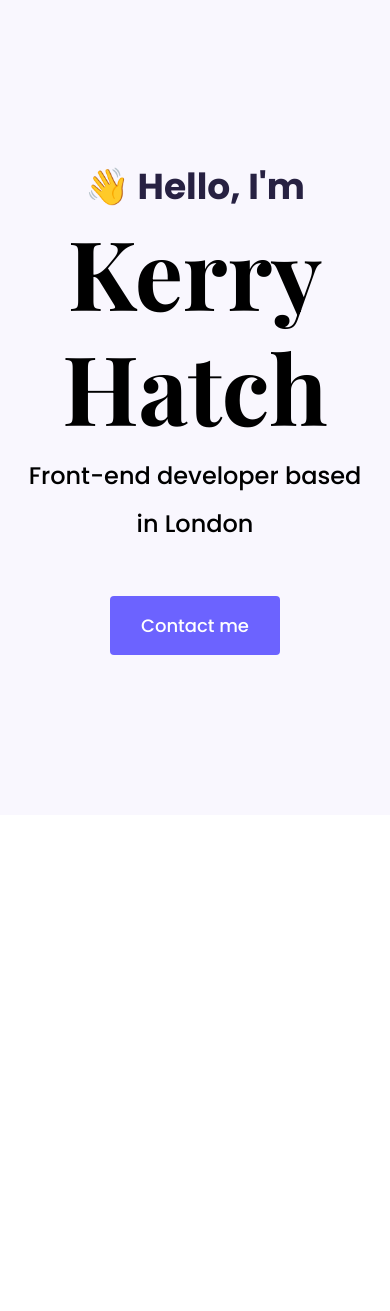
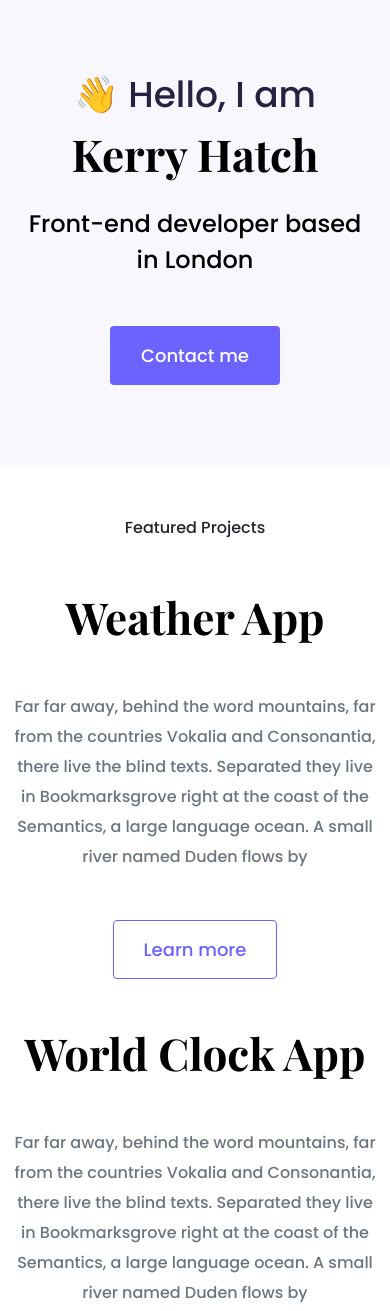
Before and after one commit to Hatchk/portfolio-project, a plain HTML site: page index.html in a window 390 px wide. Shown: the top 1311 px of the page. Before the commit the page ends 844 px from the top, so only its background shows below. Drawn offline with nearby package versions, Linux system fonts and the light colour scheme.

Commit message:
Integrated design and added images

```diff
--- a/index.html
+++ b/index.html
@@ -4,7 +4,7 @@
     <meta charset="UTF-8" />
     <meta http-equiv="X-UA-Compatible" content="IE=edge" />
     <meta name="viewport" content="width=device-width, initial-scale=1.0" />
-    <title>Document</title>
+    <title>SheCodes Portfolio</title>
 
     <link
       href="https://cdn.jsdelivr.net/npm/bootstrap@5.0.0-beta2/dist/css/bootstrap.min.css"
@@ -31,12 +31,66 @@
   </head>
   <body>
     <div class="hero">
-      <p>👋 Hello, I'm</p>
+      <p>👋 Hello, I am</p>
       <h1>Kerry Hatch</h1>
       <h2 class="mb-5">Front-end developer based in London</h2>
       <div>
         <a href="#" class="btn btn-branding">Contact me</a>
       </div>
     </div>
+    <p class="text-center m-5">Featured Projects</p>
+    <div class="container">
+      <div class="row mb-5">
+        <div class="col d-none d-lg-block">
+          <img src="images/weather.png" class="img-fluid" alt="" />
+        </div>
+        <div class="col">
+          <div class="project-desciption">
+            <h2 class="mb-5">Weather App</h2>
+            <p class="mb-5 text-muted">
+              Far far away, behind the word mountains, far from the countries
+              Vokalia and Consonantia, there live the blind texts. Separated
+              they live in Bookmarksgrove right at the coast of the Semantics, a
+              large language ocean. A small river named Duden flows by
+            </p>
+            <a href="" class="btn btn-branding-outline"> Learn more </a>
+          </div>
+        </div>
+      </div>
+      <div class="row mb-5">
+        <div class="col">
+          <div class="project-desciption">
+            <h2 class="mb-5">World Clock App</h2>
+            <p class="mb-5 text-muted">
+              Far far away, behind the word mountains, far from the countries
+              Vokalia and Consonantia, there live the blind texts. Separated
+              they live in Bookmarksgrove right at the coast of the Semantics, a
+              large language ocean. A small river named Duden flows by
+            </p>
+            <a href="" class="btn btn-branding-outline"> Learn more </a>
+          </div>
+        </div>
+        <div class="col d-none d-lg-block">
+          <img src="images/world-clock.png" class="img-fluid" alt="" />
+        </div>
+      </div>
+      <div class="row">
+        <div class="col d-none d-lg-block">
+          <img src="images/ai-poem-generator.png" class="img-fluid" alt="" />
+        </div>
+        <div class="col">
+          <div class="project-desciption">
+            <h2 class="mb-5">AI Poem Generator App</h2>
+            <p class="mb-5 text-muted">
+              Far far away, behind the word mountains, far from the countries
+              Vokalia and Consonantia, there live the blind texts. Separated
+              they live in Bookmarksgrove right at the coast of the Semantics, a
+              large language ocean. A small river named Duden flows by
+            </p>
+            <a href="" class="btn btn-branding-outline"> Learn more </a>
+          </div>
+        </div>
+      </div>
+    </div>
   </body>
 </html>
--- a/styles/portfolio.css
+++ b/styles/portfolio.css
@@ -22,10 +22,17 @@ h6 {
 
 h1 {
   font-size: 96px;
+  line-height: 1.5;
+}
+
+h2 {
+  font-size: 64px;
 }
 
 p {
   font-weight: normal;
+  font-size: 16px;
+  line-height: 30px;
 }
 
 .hero {
@@ -36,7 +43,7 @@ p {
 
 .hero p {
   font-size: 36px;
-  font-weight: bold;
+  font-weight: normal;
   margin: 0;
   color: #272142;
 }
@@ -44,7 +51,7 @@ p {
 .hero h2 {
   font-family: var(--default-font-family);
   font-weight: normal;
-  line-height: 2;
+  line-height: 1.5;
   font-size: 24px;
 }
 
@@ -56,3 +63,36 @@ p {
   line-height: 27px;
   padding: 15px 30px;
 }
+
+.btn-branding-outline {
+  color: var(--branding-color);
+  border: 1px solid var(--branding-color);
+  border-radius: 4px;
+  font-size: 18px;
+  line-height: 27px;
+  padding: 15px 30px;
+}
+
+.project-desciption {
+  padding: 120px 60px;
+}
+
+@media (max-width: 900px) {
+  h1 {
+    font-size: 44px;
+    line-height: 2;
+  }
+
+  h2 {
+    font-size: 44px;
+  }
+
+  .hero {
+    padding: 80px 20px;
+  }
+
+  .project-desciption {
+    padding: 0;
+    text-align: center;
+  }
+}
```
Also changed, not shown: images/ai-poem-generator.png (added), images/weather.png (added), images/world-clock.png (added).
